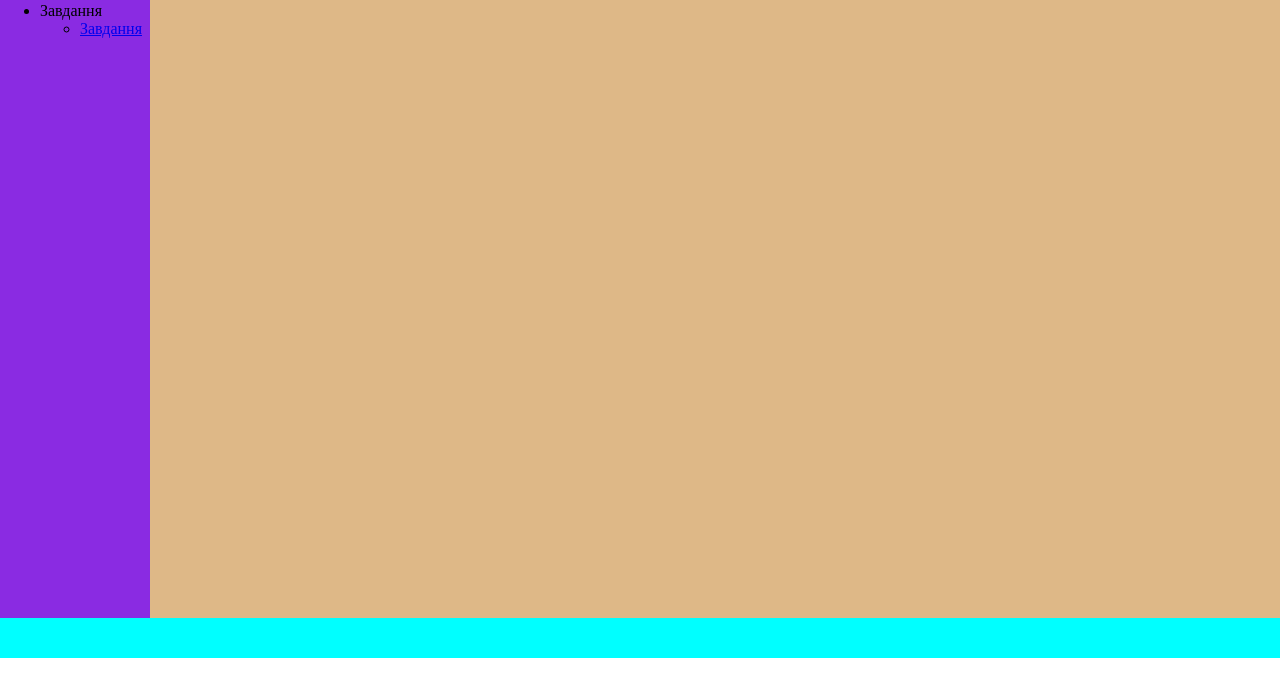
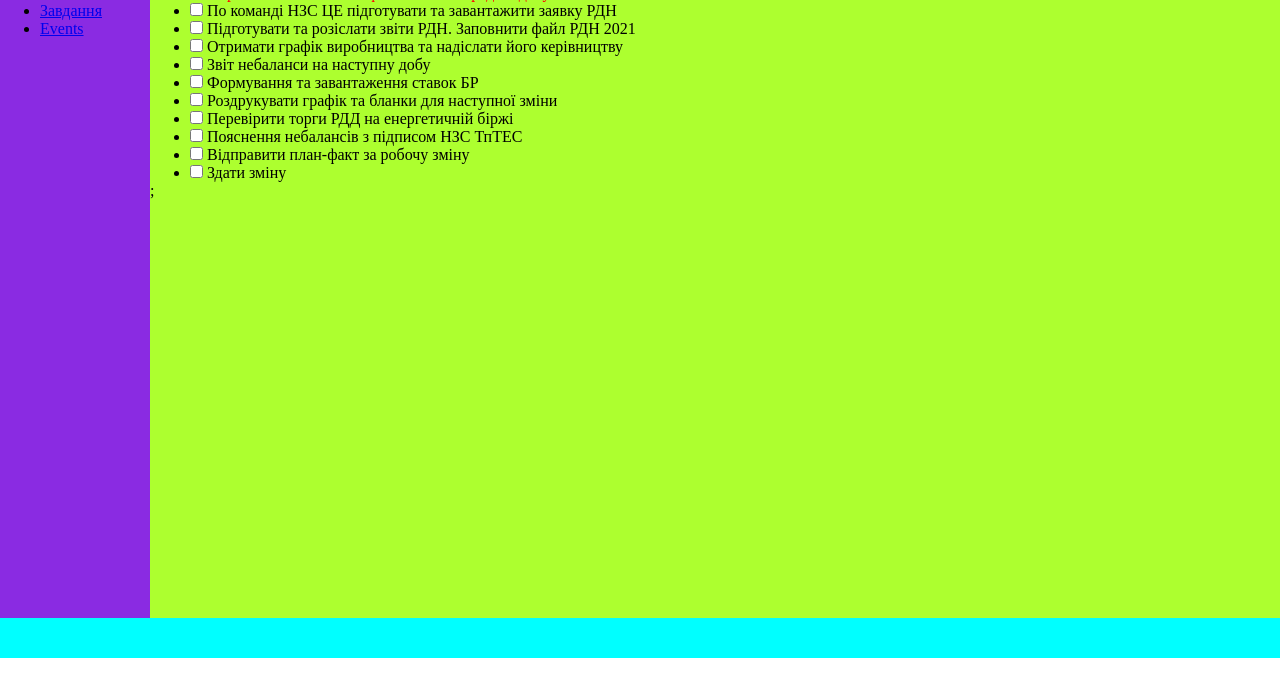
Before and after one commit to Den4izy/WREE_V2, a React app in the folder wree/: page /taskDay in a window 1280 px wide. Shown: the part 102-800 px from the top of the page. Built offline with nearby package versions, Linux system fonts and the light colour scheme.

Commit message:
addEventsRefs

```diff
--- a/wree/src/App/App.js
+++ b/wree/src/App/App.js
@@ -1,12 +1,14 @@
 import Header from '../Header/Header';
-import Navigation from '../Navigation/NAvigation';
+import Navigation from '../Navigation/Navigation';
 import Main from '../Main/Main';
 import Footer from '../Footer/Footer';
 import TaskDay from '../TaskDay/TaskDay';
+import Events from '../Events/Events';
 import './App.css';
 
 
 import { BrowserRouter as Router, Route, Routes } from 'react-router-dom'
+
 
 
 function App() {
@@ -21,6 +23,7 @@ function App() {
                 <Routes>
 
                     <Route path="/taskDay" element={<TaskDay />} />
+                    <Route path="/Events" element={<Events />} />
 
 
                 </Routes>
--- /dev/null
+++ b/wree/src/Events/Events.css
@@ -0,0 +1,4 @@
+.events {
+    background-color: burlywood;
+    grid-area: m;
+}
--- /dev/null
+++ b/wree/src/Events/Events.js
@@ -0,0 +1,36 @@
+import './Events.css';
+import React from 'react';
+
+function Events() {
+
+    function f1() {
+        console.log('but work');
+    }
+    function showInput(event) {
+        console.log('input work');
+        //console.log(this.value);                 do not work
+        console.log(event);                      // виводим івент
+        console.log(event.target);                  // target це і є наш елемент
+        console.log(event.target.value);             // получаєм свойство value
+        console.log(ref.current.style.color);
+        ref.current.style.color = 'red'
+
+    }
+    let ref = React.createRef();                       // Змінна ref дозволяє звертатися до елемента на пряму. Для цього потрібно добавить ref в параметр елемента, потім командою ref.curent. і дальше доступні всі властивості як в DOM (Працює тільки після визова фуекції яка визивається в блоці return) чого так поки що не розибрався.
+
+
+
+
+    return (
+        <div className="events">
+            <a href="https://www.itgid.info/unit/reactjs?unit=react-event-function" rel='noreferrer'> <h1 ref={ref}>Events</h1></a>
+            <p>Змінна ref дозволяє звертатися до елемента на пряму. Для цього потрібно добавить ref в параметр елемента, потім командою ref.curent. і дальше доступні всі властивості як в DOM (Працює тільки після визова фуекції яка визивається в блоці return) чого так поки що не розибрався.</p>
+            <button onClick={f1}>OK</button>
+            <br />
+            <input type="text" onInput={showInput}></input>
+        </div>
+
+    );
+}
+
+export default Events;
--- a/wree/src/Main/Main.js
+++ b/wree/src/Main/Main.js
@@ -2,8 +2,8 @@ import './Main.css';
 
 function Main() {
     return (
-        <div className="Main">
-
+        <div className="Main" id="m">
+            <h1>Welcome</h1>
         </div>
     );
 }
--- a/wree/src/Navigation/NAvigation.js
+++ b/wree/src/Navigation/NAvigation.js
@@ -10,10 +10,8 @@ function Navigation() {
                 <ul>
                     <li><Link to="/">Main</Link></li>
                     <li><Link to="/about">About</Link></li>
-                    <li>Завдання</li>
-                    <ul>
-                        <li><Link to="/taskDay">Завдання</Link></li>
-                    </ul>
+                    <li><Link to="/taskDay">Завдання</Link></li>
+                    <li><Link to="/Events">Events</Link></li>
                 </ul>
             </div>
         </div>
--- a/wree/src/TaskDay/TaskDay.css
+++ b/wree/src/TaskDay/TaskDay.css
@@ -1,4 +1,7 @@
 .TaskDay {
-    background-color: burlywood;
+    background-color: greenyellow;
     grid-area: m;
 }
+#list2{
+    color: red;
+}
--- a/wree/src/TaskDay/TaskDay.js
+++ b/wree/src/TaskDay/TaskDay.js
@@ -1,17 +1,101 @@
 import './TaskDay.css';
+import React from 'react';
 
 
 
 function TaskDay() {
+
+    let ref = React.createRef;
+
+    function fun1(event) {
+        // якща галочка активна...
+        // if (this.checked) {
+        //     console.log('chek');
+        // }
+        console.log(ref);
+
+        console.log("okay");
+
+    }
+
+    const getAnimalsContent = taskDay => {
+
+        let content = [];
+        for (let i = 0; i < taskDay.length; i++) {
+            let name = i;
+            const item = taskDay[i];
+            content[i] = <li key={name} id={'list' + i} ref={ref}><input type="checkbox" id={'check' + i} onClick={fun1} />  {item}  </li>;
+
+        }
+        console.log(ref);
+        // let docList = document.getElementById('list1');
+        // docList.style.color = 'red';
+        // console.log(docList);
+        return content;
+    };
     return (
-        <div className="TaskDay">
-            <ul>
-                <li>TaskOne</li>
-                <li>TaskTwo</li>
-                <li>TaskThree</li>
-            </ul>
+
+        <div className="TaskDay" id="er">
+
+            <ul>{getAnimalsContent(taskDay)}</ul>;
+
         </div>
     );
+}
 
-}
+
+let docList = document.getElementById('list3');
+console.log(docList);
+//let docList2 = document.getElementById('list1');
+//docList2.style.color = 'red';
+
+
+// function showTask() {
+//     //let list = '';
+//     let arr = [''];
+//     for (let i = 0; i < taskDay.length; i++) {
+
+//         arr[i] = '<li>' + taskDay[i] + '</li>';
+//     }
+
+
+//     return arr;
+
+
+// }
+
+let taskDay = [                               // массив завдань на день
+    'Підготувати та здати рапорта НЗС ТпТЕС та НЗС ЦЕ',
+    'Узгодити стан та склад обладнання та відправити керівництву',
+    'Звірити АСКОЕ з план-фактом за попередню добу',
+    'По команді НЗС ЦЕ підготувати та завантажити заявку РДН',
+    'Підготувати та розіслати звіти РДН. Заповнити файл РДН 2021',
+    'Отримати графік виробництва та надіслати його керівництву',
+    'Звіт небаланси на наступну добу',
+    'Формування та завантаження ставок БР',
+    'Роздрукувати графік та бланки для наступної зміни',
+    'Перевірити торги РДД на енергетичній біржі',
+    'Пояснення небалансів з підписом НЗС ТпТЕС',
+    'Відправити план-факт за робочу зміну',
+    'Здати зміну'
+];
+
+// var taskNight = [                             // массив завдань на ніч
+//     'Підготувати та здати рапорта НЗС ТпТЕС та НЗС ЦЕ',
+//     'Доповідь БР',
+//     'Звіт розвантаження',
+//     'План-факт Гаркавому Є.А. та Двірному О.В.',
+//     'Звіт небаланси за попередню добу',
+//     'Внести дані у план-факт',
+//     'Звіт Простій блоків по команді',
+//     'Звіт Робота ТЕС та останній графік',
+//     'Звіт Звірка АСКОЄ',
+//     'План-факт інспекторам',
+//     'План-факт Гаркавому Є.А.',
+//     'Пояснення небалансів з підписом НЗС ТпТЕС'
+// ];
+
+
+
+
 export default TaskDay;
```
